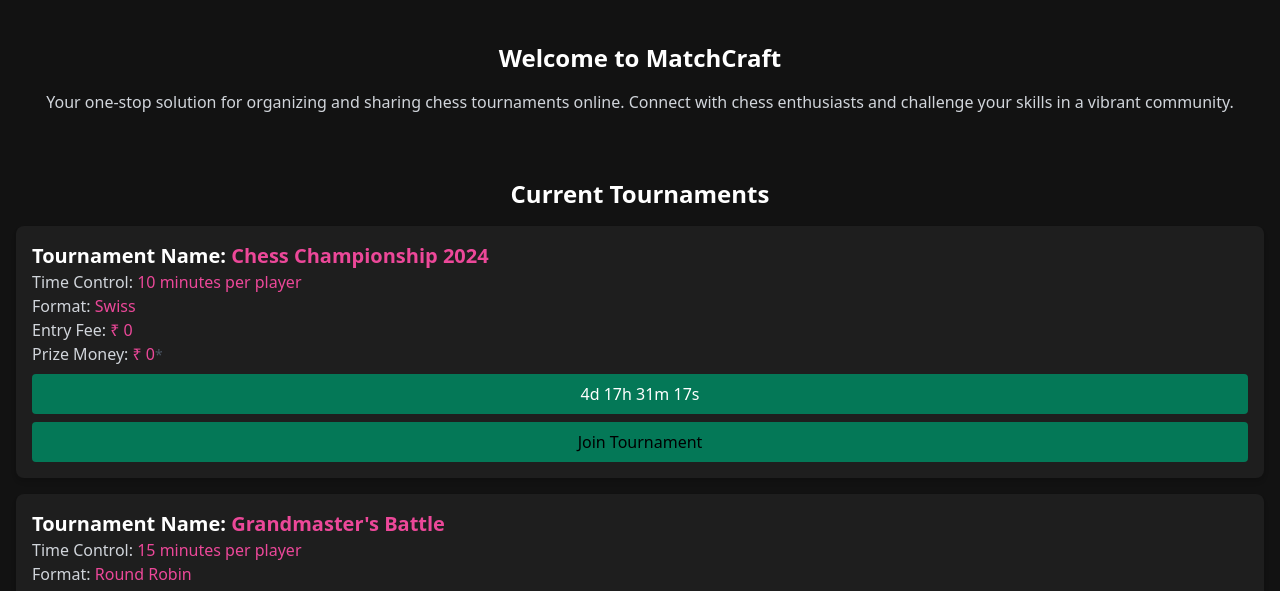
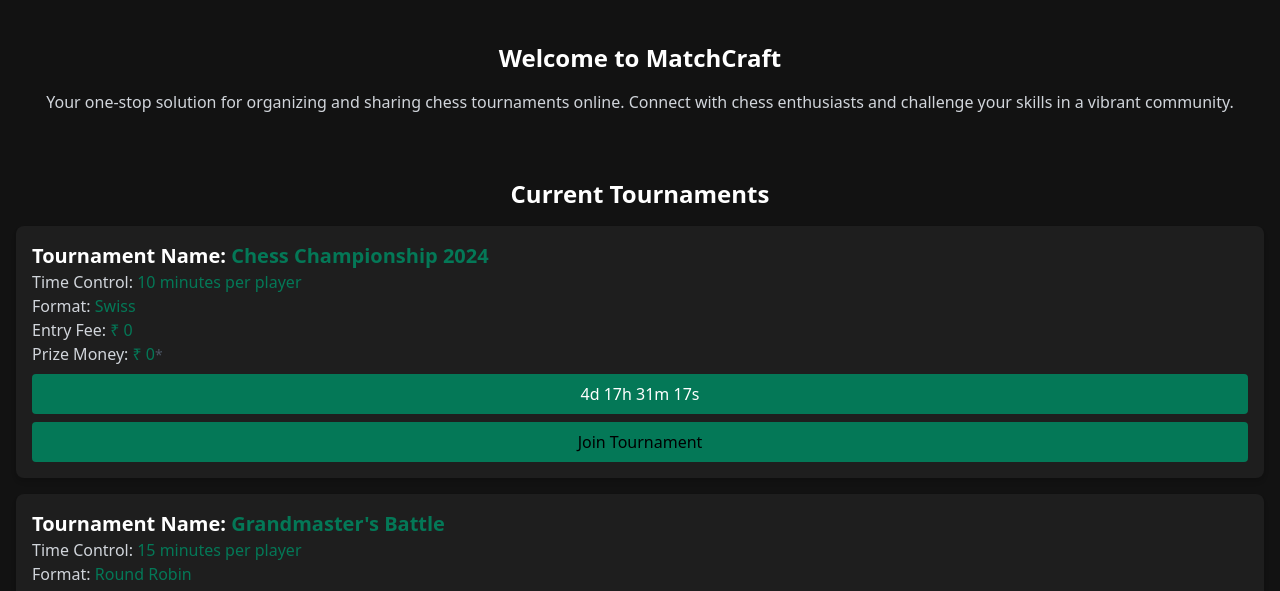
Before and after one commit to MatchCraft4u/MatchCraft, a plain HTML site: page index.html in a window 1280 px wide. Shown: the part 178-769 px from the top of the page. Drawn offline with nearby package versions, Linux system fonts and the light colour scheme.

Commit message:
Update index.html

```diff
--- a/index.html
+++ b/index.html
@@ -51,11 +51,11 @@
 
         <!-- Example tournament with countdown timer -->
         <div class="bg-dark p-4 rounded-lg shadow-md mb-4 fade-in" id="tournament-1">
-          <h3 class="text-xl font-bold">Tournament Name: <span class="text-pink-500">Chess Championship 2024</span></h3>
-          <p class="text-gray-300">Time Control: <span class="text-pink-500">10 minutes per player</span></p>
-          <p class="text-gray-300">Format: <span class="text-pink-500">Swiss</span></p>
-          <p class="text-gray-300">Entry Fee: <span class="text-pink-500"> &#8377; 0</span></p>
-          <p class="text-gray-300">Prize Money: <span class="text-pink-500"> &#8377; 0<span class="text-sm text-gray-600">*</span></span></p>
+          <h3 class="text-xl font-bold">Tournament Name: <span class="text-green-700">Chess Championship 2024</span></h3>
+          <p class="text-gray-300">Time Control: <span class="text-green-700">10 minutes per player</span></p>
+          <p class="text-gray-300">Format: <span class="text-green-700">Swiss</span></p>
+          <p class="text-gray-300">Entry Fee: <span class="text-green-700"> &#8377; 0</span></p>
+          <p class="text-gray-300">Prize Money: <span class="text-green-700"> &#8377; 0<span class="text-sm text-gray-600">*</span></span></p>
 
           <div class="mt-2 text-center text-white bg-green-700 px-4 py-2 rounded" id="countdown-1"></div>
 
@@ -66,11 +66,11 @@
 
         <!-- Another tournament with countdown timer -->
         <div class="bg-dark p-4 rounded-lg shadow-md mb-4 fade-in" id="tournament-2">
-          <h3 class="text-xl font-bold">Tournament Name: <span class="text-pink-500">Grandmaster's Battle</span></h3>
-          <p class="text-gray-300">Time Control: <span class="text-pink-500">15 minutes per player</span></p>
-          <p class="text-gray-300">Format: <span class="text-pink-500">Round Robin</span></p>
-          <p class="text-gray-300">Entry Fee: <span class="text-pink-500"> &#8377; 500</span></p>
-          <p class="text-gray-300">Prize Money: <span class="text-pink-500"> &#8377; 1000<span class="text-sm text-gray-600">*</span></span></p>
+          <h3 class="text-xl font-bold">Tournament Name: <span class="text-green-700">Grandmaster's Battle</span></h3>
+          <p class="text-gray-300">Time Control: <span class="text-green-700">15 minutes per player</span></p>
+          <p class="text-gray-300">Format: <span class="text-green-700">Round Robin</span></p>
+          <p class="text-gray-300">Entry Fee: <span class="text-green-700"> &#8377; 500</span></p>
+          <p class="text-gray-300">Prize Money: <span class="text-green-700"> &#8377; 1000<span class="text-sm text-gray-600">*</span></span></p>
 
           <div class="mt-2 text-center text-white bg-green-700 px-4 py-2 rounded" id="countdown-2"></div>
 
```
